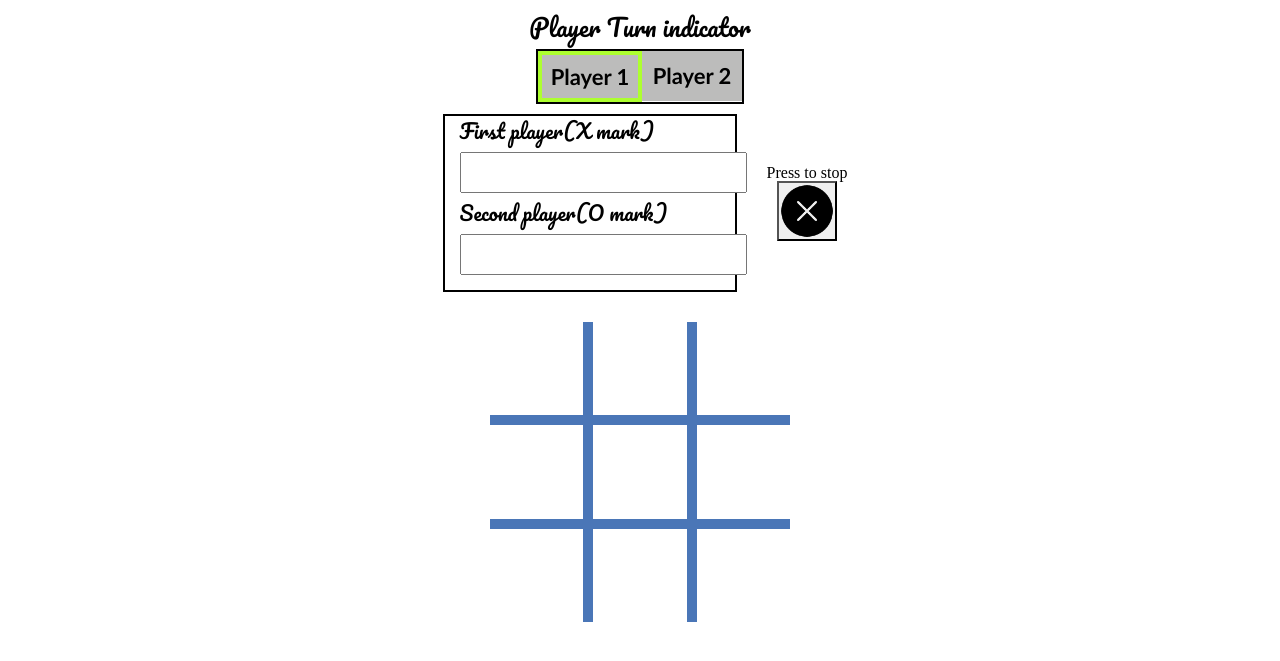
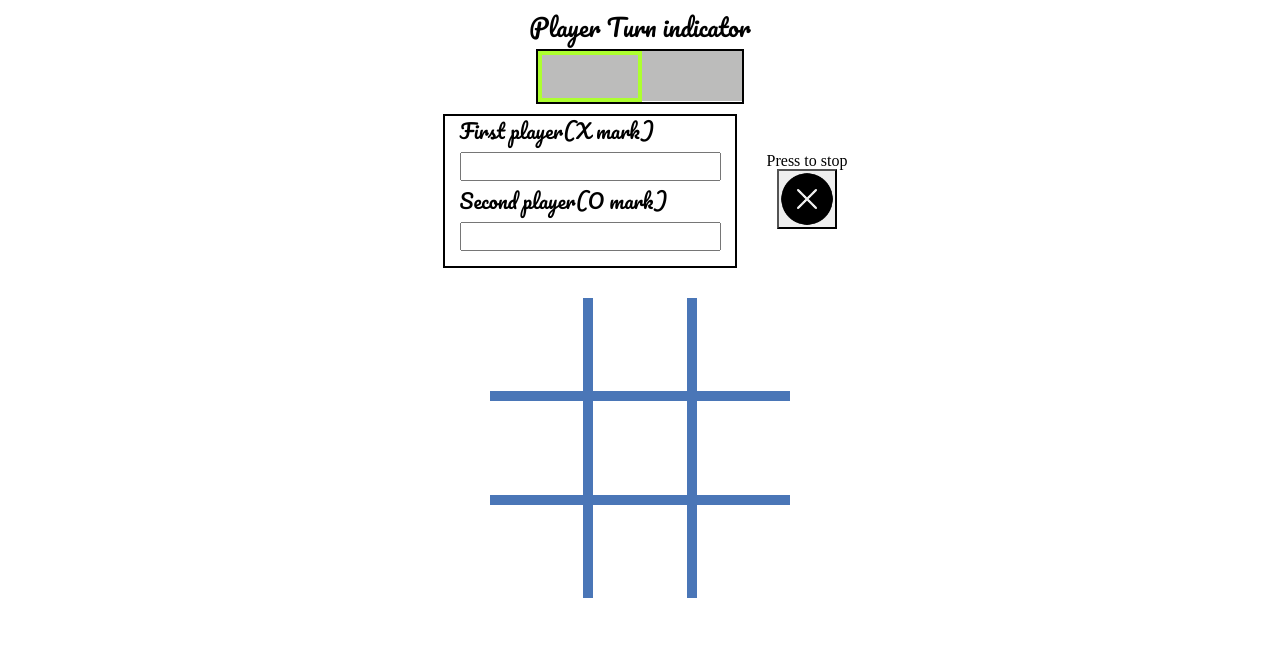
Before and after one commit to Paras14/odin-tic-tac-toe, a plain HTML site: page index.html in a window 1280 px wide. Both pictures are taken after a click on the button 807 px from the left and 276 px from the top of the page. Shown: the part 65-726 px from the top of the page. Drawn offline with Linux system fonts and the light colour scheme.

Commit message:
Add player name on indicator & working strt button

```diff
--- a/script.js
+++ b/script.js
@@ -52,6 +52,14 @@ const displayController = (() => {
         }
     }
 
+    const playersNameSetter = (playerOne, playerTwo) => {
+        const firstPlayerNamePositon = document.querySelector('.first-player');
+        const secondPlayerNamePositon = document.querySelector('.second-player');
+
+        firstPlayerNamePositon.innerHTML = playerOne;
+        secondPlayerNamePositon.innerHTML = playerTwo;
+    }
+
     const boxSelector = (index) => {
         return document.querySelector(`box-${index}`);
     };
@@ -66,7 +74,7 @@ const displayController = (() => {
         currentBox.classList.add("o-marked");
     };
 
-    return {markOonGrid, markXonGrid, playerTurnIndicator};
+    return {markOonGrid, markXonGrid, playerTurnIndicator, playersNameSetter};
 })();
 
 const inputController = (() => {
@@ -109,24 +117,25 @@ const inputController = (() => {
     return {boxesListener};
 })();
 
-const player = (playerName) => {
+const player = (playerName, playerTitle) => {
     let sign = '';
+    const getPlayerTitle = () => playerTitle;
     const getPlayerName = () => playerName;
     const setPlayerSign = signSelected => {
         sign = signSelected;
     };
     const getPlayerSign = () => sign;
     //more details if needed
-    return {getPlayerName, getPlayerSign, setPlayerSign};
+    return {getPlayerName, getPlayerSign, setPlayerSign, getPlayerTitle};
 };
 
-const game = () => {
+const game = (firstPlayerName, secondPlayerName) => {
 
 
     //playerOne
-    const playerOne = player('first-player');
+    const playerOne = player('first-player', firstPlayerName);
     //playerTwo
-    const playerTwo = player('second-player');
+    const playerTwo = player('second-player', secondPlayerName);
 
     //game flow logic
     const playerSignSetter = () => {
@@ -159,13 +168,15 @@ const playerInputController = (() => {
 
     let gameIsOn = false;
 
-    const firstNameValue = '';
+    let firstNameValue = '';
 
-    const secondNameValue = '';
+    let secondNameValue = '';
 
     const playerNameInputter = () => {
-        const firstPlayerName = document.querySelector(input[id="first-player-name"]);
-        const secondPlayerName = document.querySelector(input[id="second-player-name"]);
+        const firstPlayerName = document.querySelector('input[id="first-player-name"]');
+        const secondPlayerName = document.querySelector('input[id="second-player-name"]');
+
+        console.log(firstPlayerName.value);
 
         firstNameValue = firstPlayerName.value;
         secondNameValue = secondPlayerName.value;
@@ -193,10 +204,14 @@ const playerInputController = (() => {
             buttonBg.classList.remove('start-button-bg');
         }
         buttonBg.classList.add('stop-button-bg');
+        gameIsOn = true;
+        //more code to start the gameflow and send the names of players and update the name on webpage
+        playerNameInputter();
+        displayController.playersNameSetter(firstNameValue, secondNameValue);
+        const newGame = game(firstNameValue, secondNameValue);
+        newGame.playerSignSetter();
+        inputController.boxesListener(newGame);
 
-        //more code to start the gameflow and send the names of players and update the name on webpage
-
-        gameIsOn = true;
     }
 
     const gameStartStopButtonListener = () => {
@@ -219,9 +234,6 @@ const playerInputController = (() => {
 
 function gameFlow(){
     console.log("inside game flow");
-    const newGame = game();
-    newGame.playerSignSetter();
-    inputController.boxesListener(newGame);
 
 }
 
--- a/style.css
+++ b/style.css
@@ -148,6 +148,11 @@ button{
     margin: 10px 10px;
 }
 
+.player-name-input input{
+    font-family: 'Courier New', Courier, monospace;
+    font-weight: 600;
+}
+
 .start-stop-controller{
     display: flex;
     flex-direction: column;
```
